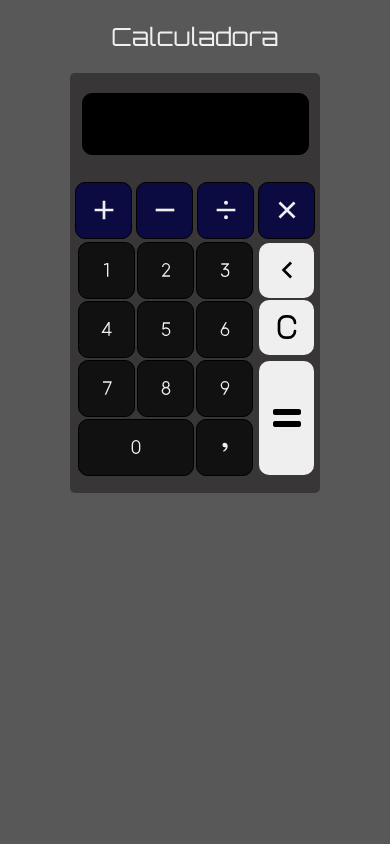
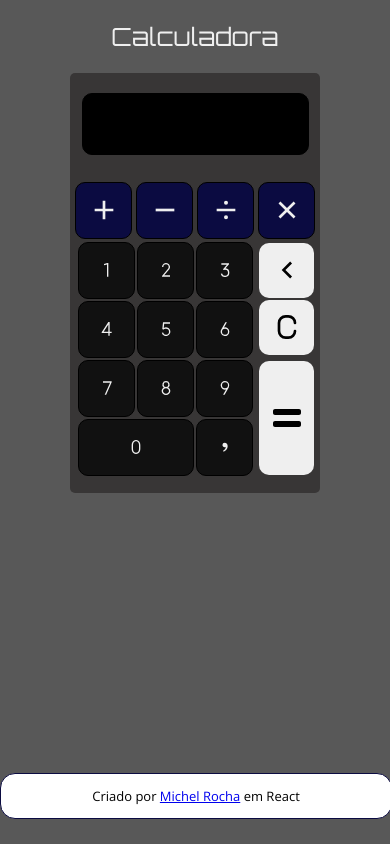
Before and after one commit to MichelRLima/Calculadora, a React (Create React App) app: page / in a window 390 px wide. Built offline with nearby package versions, Linux system fonts and the light colour scheme; a web font is replaced by a local one.

Commit message:
ajustando responsivo

```diff
--- a/src/App.js
+++ b/src/App.js
@@ -6,7 +6,7 @@ import { RiNumber0,RiNumber1, RiNumber2, RiNumber3, RiNumber4,
    RiAddLine,RiDivideLine, RiSingleQuotesR, RiArrowLeftSLine, RiCloseFill} from 'react-icons/ri';
 import {TbLetterC} from 'react-icons/tb'
 import {FaEquals} from 'react-icons/fa'
-
+import Titulo from './Titulo';
 function App() {
 
   const [vponto, setVponto] = useState(false);
@@ -260,6 +260,7 @@ function clicclear (){
 
 
       </div>
+      <Titulo />
     </div>
   );
 }
--- /dev/null
+++ b/src/Titulo.js
@@ -0,0 +1,14 @@
+function Titulo (){
+
+
+    return(
+        <>
+        <div className="titulo" style={{position:"absolute", bottom:"0",backgroundColor: "white", color:"black", width: "100%", fontFamily: 'Open Sans' ,fontSize: '13px', margin: "25px auto", borderRadius:"15px", border: "1px solid rgb(11, 11, 65)", textAlign:"center"}}>
+
+        <p>Criado por <a target="_blanck" href="https://www.linkedin.com/in/michel-rocha-01b550210/">Michel Rocha</a> em React</p>
+      </div>
+        </>
+    )
+}
+
+export default Titulo
```
